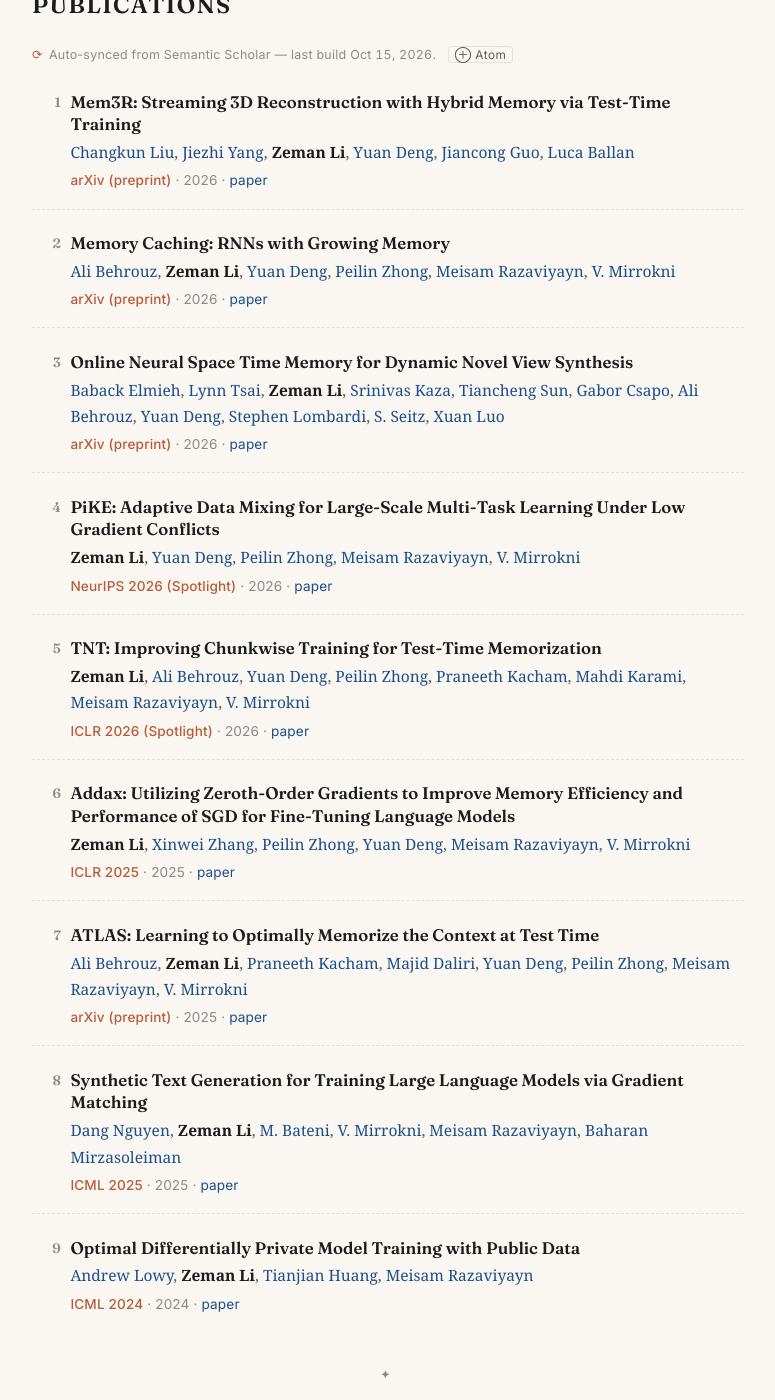
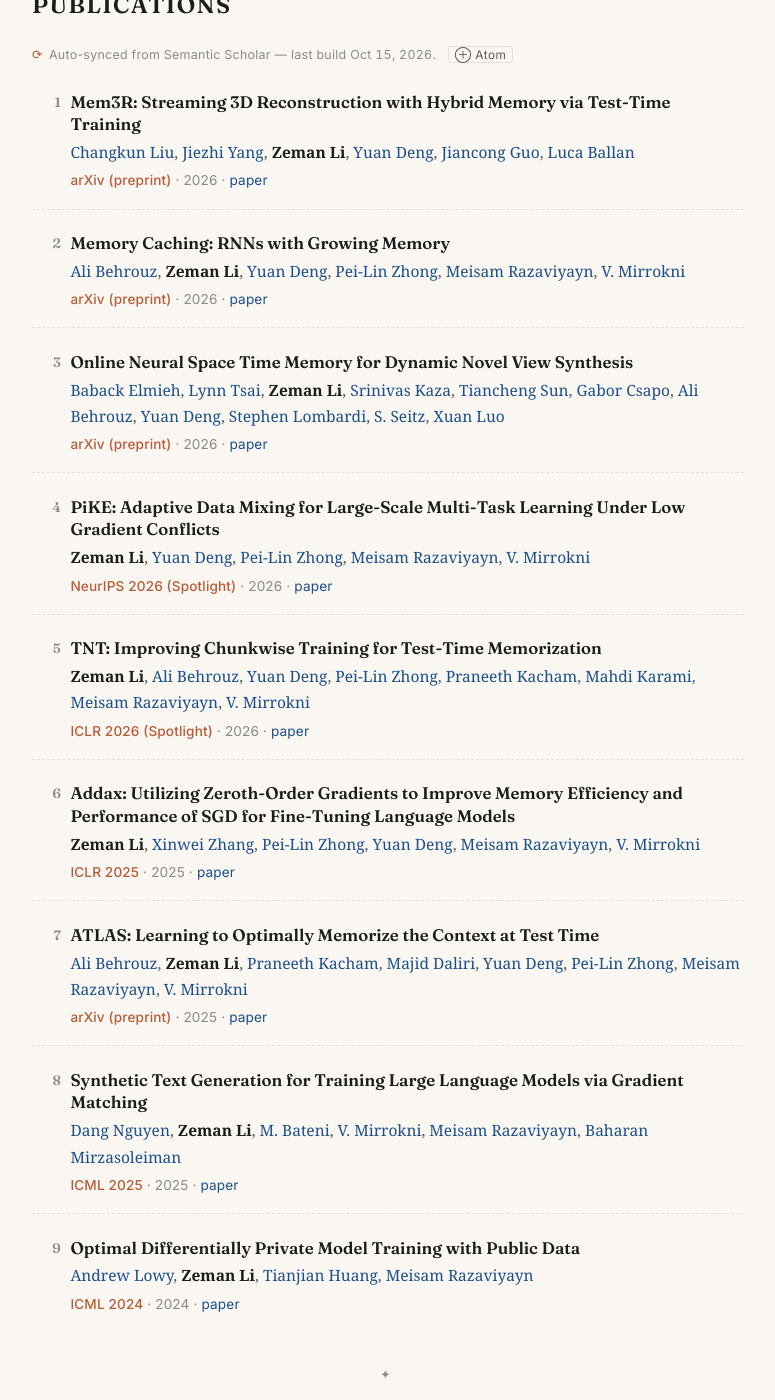
Before and after one commit to lizeman/lizeman.github.io, a Jekyll site: the page built from index.md, in a window 1280 px wide and 1400 px high, scrolled down 1852 px. Shown: the whole window, without its empty margins (252-1027 px from the left). Built offline with Jekyll 4.4.1, drawn with Linux system fonts in a browser that asks for light colours.

Commit message:
chore: scholar sync

```diff
--- a/_data/publications.yml
+++ b/_data/publications.yml
@@ -36,7 +36,7 @@
   - name: Yuan Deng
     url: https://www.semanticscholar.org/author/2325194132
     is_self: false
-  - name: Peilin Zhong
+  - name: Pei-Lin Zhong
     url: https://www.semanticscholar.org/author/2249561001
     is_self: false
   - name: Meisam Razaviyayn
@@ -98,7 +98,7 @@
   - name: Yuan Deng
     url: https://www.semanticscholar.org/author/2325194132
     is_self: false
-  - name: Peilin Zhong
+  - name: Pei-Lin Zhong
     url: https://www.semanticscholar.org/author/2249561001
     is_self: false
   - name: Meisam Razaviyayn
@@ -123,7 +123,7 @@
   - name: Yuan Deng
     url: https://www.semanticscholar.org/author/2325194132
     is_self: false
-  - name: Peilin Zhong
+  - name: Pei-Lin Zhong
     url: https://www.semanticscholar.org/author/2249561001
     is_self: false
   - name: Praneeth Kacham
@@ -152,7 +152,7 @@
   - name: Xinwei Zhang
     url: https://www.semanticscholar.org/author/2324989955
     is_self: false
-  - name: Peilin Zhong
+  - name: Pei-Lin Zhong
     url: https://www.semanticscholar.org/author/2249561001
     is_self: false
   - name: Yuan Deng
@@ -186,7 +186,7 @@
   - name: Yuan Deng
     url: https://www.semanticscholar.org/author/2325194132
     is_self: false
-  - name: Peilin Zhong
+  - name: Pei-Lin Zhong
     url: https://www.semanticscholar.org/author/2249561001
     is_self: false
   - name: Meisam Razaviyayn
```
